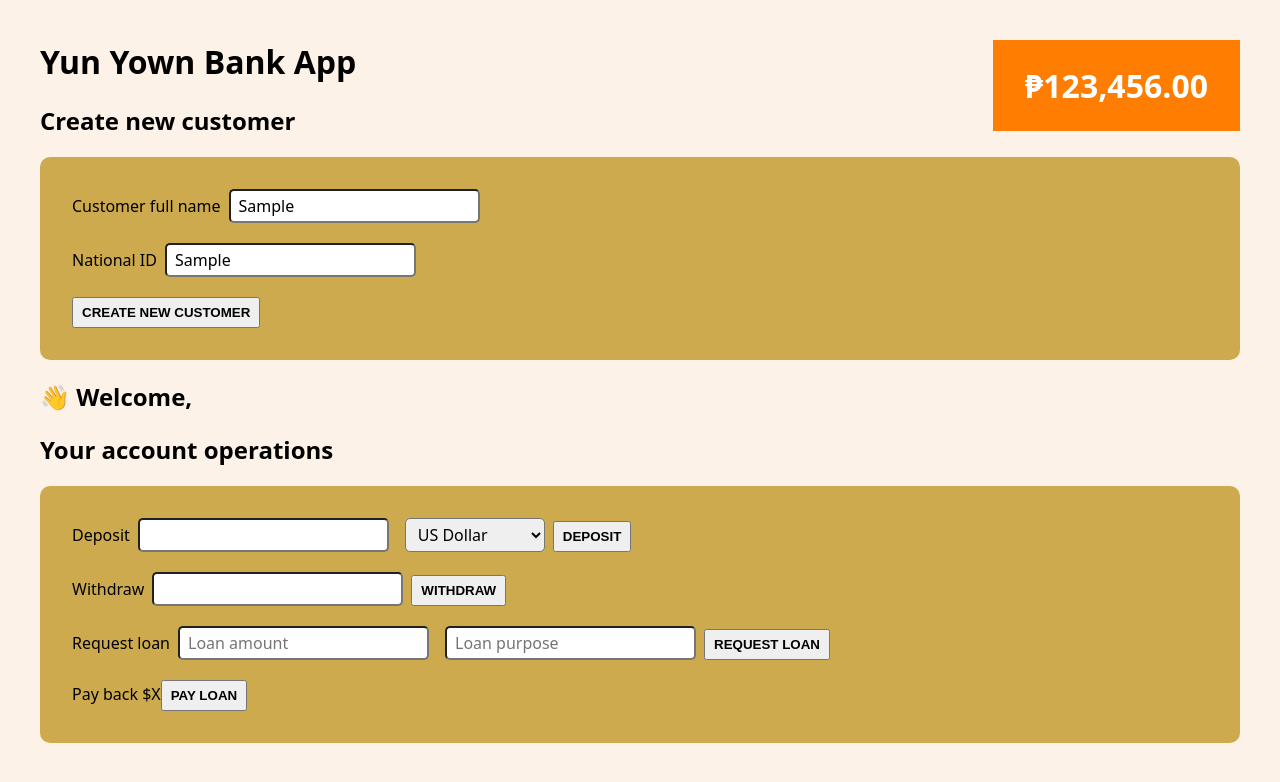
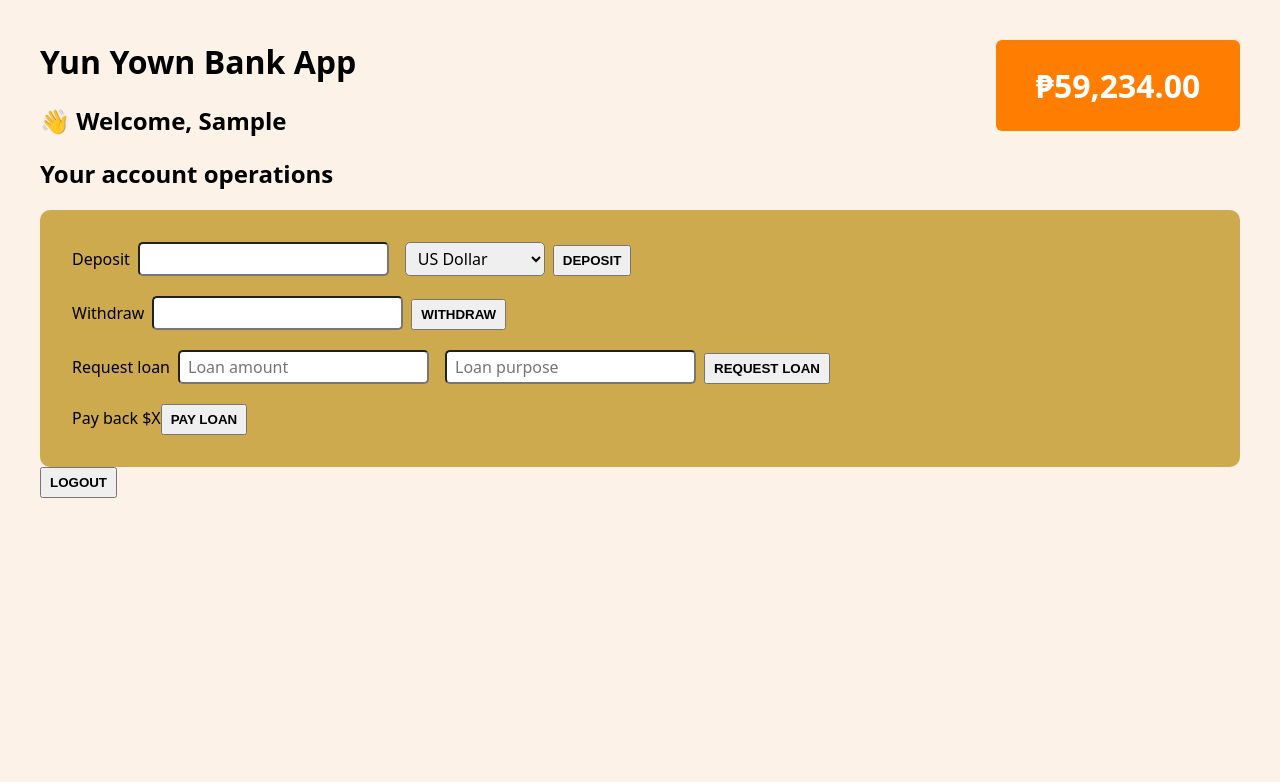
Before and after one commit to arvincarlo/redux, a React (Create React App) app: page / in a window 1280 px wide. Both pictures are taken after typing "Sample", "Sample" into the empty fields and a click on the button "CREATE NEW CUSTOMER". Shown: the top 782 px of the page. Built offline with nearby package versions, Linux system fonts and the light colour scheme.

Commit message:
Adding a logout function

```diff
--- a/package.json
+++ b/package.json
@@ -10,6 +10,8 @@
     "react-dom": "^18.3.1",
     "react-redux": "^9.1.2",
     "react-scripts": "5.0.1",
+    "react-toaster": "^0.0.3",
+    "react-toastify": "^10.0.6",
     "redux": "^5.0.1",
     "web-vitals": "^2.1.4"
   },
--- a/src/App.js
+++ b/src/App.js
@@ -1,16 +1,31 @@
+import { useSelector } from 'react-redux';
+
+
 import CreateCustomer from './features/customers/CreateCustomer';
 import Customer from './features/customers/Customer';
 import AccountOperations from './features/accounts/AccountOperations';
 import BalanceDisplay from './features/accounts/BalanceDisplay';
+import Button from './components/Button';
+
 
 function App() {
+  const fullName = useSelector(store => store.customer.fullName);
+
   return (
     <div>
       <h1>Yun Yown Bank App</h1>
-      <CreateCustomer/>
-      <Customer/>
-      <AccountOperations/>
-      <BalanceDisplay/>
+      {fullName === '' ?
+        <>
+          <CreateCustomer/>
+        </>
+      :
+        <>
+          <Customer/>
+          <AccountOperations/>
+          <BalanceDisplay/>
+          <Button>Logout</Button>
+        </>
+      }
     </div>
   );
 }
--- /dev/null
+++ b/src/components/Button.js
@@ -0,0 +1,20 @@
+import { useDispatch } from "react-redux";
+import { logout } from "../features/customers/customerSlice";
+
+function Button({children}) {
+    const dispatch = useDispatch();
+
+    function handleClick() {
+        dispatch(logout());
+        console.log('Logging out...');
+    }
+
+
+    return (
+        <button onClick={handleClick}>
+            {children}
+        </button>
+    )
+}
+
+export default Button
--- a/src/features/accounts/BalanceDisplay.js
+++ b/src/features/accounts/BalanceDisplay.js
@@ -6,7 +6,7 @@ function formatCurrency(value) {
 }
 
 function BalanceDisplay() {
-  return <div className="balance">{formatCurrency(123456)}</div>;
+  return <div className="balance">{formatCurrency(59234)}</div>;
 }
 
 export default BalanceDisplay;
--- a/src/features/customers/CreateCustomer.js
+++ b/src/features/customers/CreateCustomer.js
@@ -1,13 +1,26 @@
 import { useState } from "react";
+import { useDispatch } from "react-redux";
+import { createCustomer } from "./customerSlice";
+import { toast, ToastContainer } from "react-toastify";
+import 'react-toastify/dist/ReactToastify.css';
 
 function Customer() {
   const [fullName, setFullName] = useState("");
   const [nationalId, setNationalId] = useState("");
 
-  function handleClick() {}
+  const dispatch = useDispatch();
+
+  function handleClick() {
+    if (!fullName || !nationalId) {
+      return toast.error('Please enter a name and a national ID');
+    }
+
+    dispatch(createCustomer(fullName, nationalId));
+  }
 
   return (
     <div>
+      <ToastContainer />
       <h2>Create new customer</h2>
       <div className="inputs">
         <div>
--- a/src/features/customers/customerSlice.js
+++ b/src/features/customers/customerSlice.js
@@ -18,6 +18,10 @@ export default function customerReducer(state = initialStateCustomer, action) {
                 ...state,
                 fullName: action.payload
             }
+        case 'customer/logout':
+            return {
+                ...initialStateCustomer
+            }
         default: return state
     }
 }
@@ -36,7 +40,11 @@ export function createCustomer(fullName, nationalID) {
 
 export function updateName(fullName) {
     return {
-        type: 'account/updateName',
+        type: 'customer/updateName',
         payload: fullName
     }
 }
+
+export function logout() {
+    return { type: 'customer/logout'}
+}
--- a/src/index.css
+++ b/src/index.css
@@ -31,6 +31,7 @@ button {
 }
 
 .balance {
+  border-radius: 6px;
   position: absolute;
   top: 40px;
   right: 40px;
```
Also changed, not shown: 1 other file (tests, documents, lock files or other folders).
